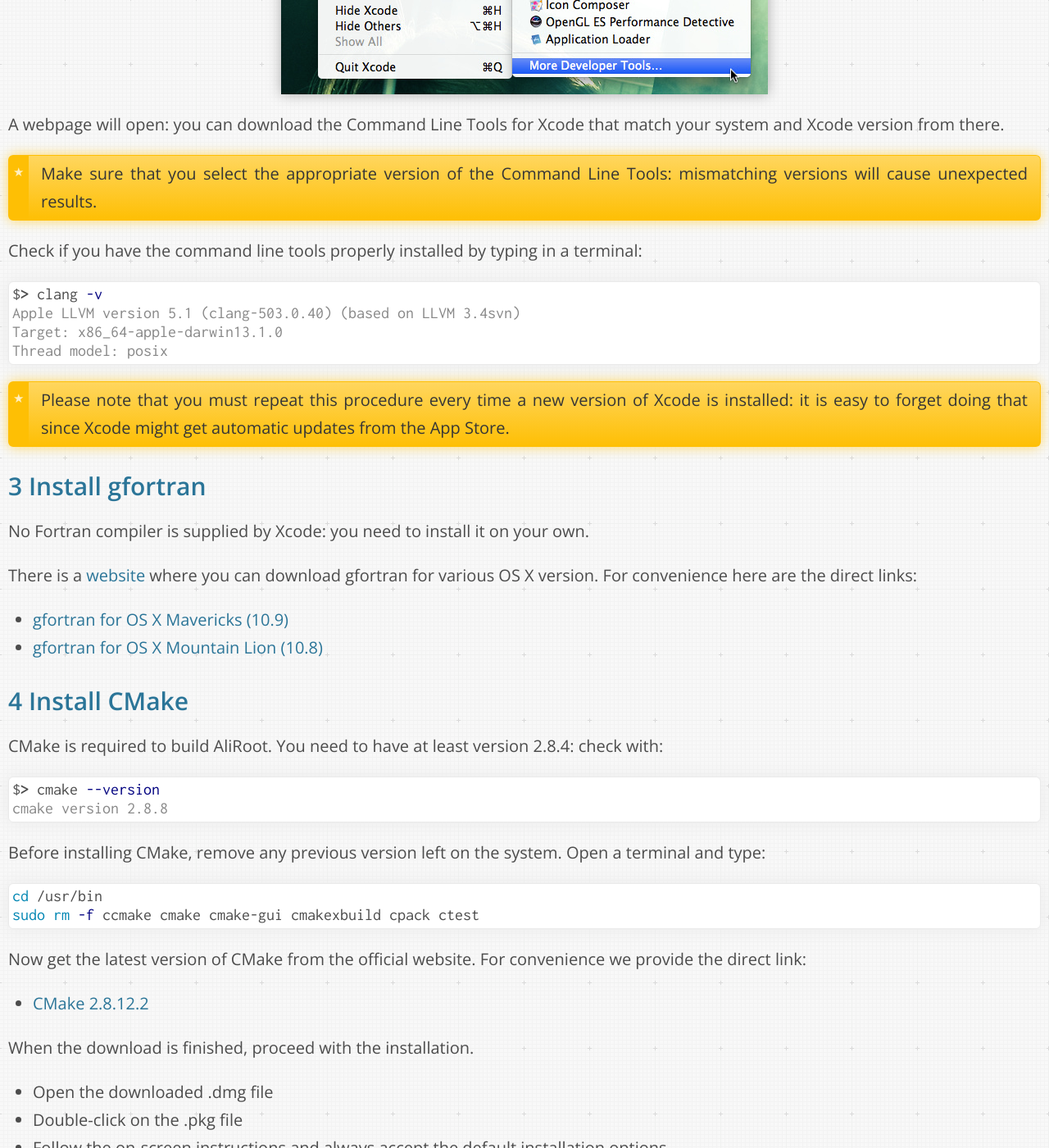
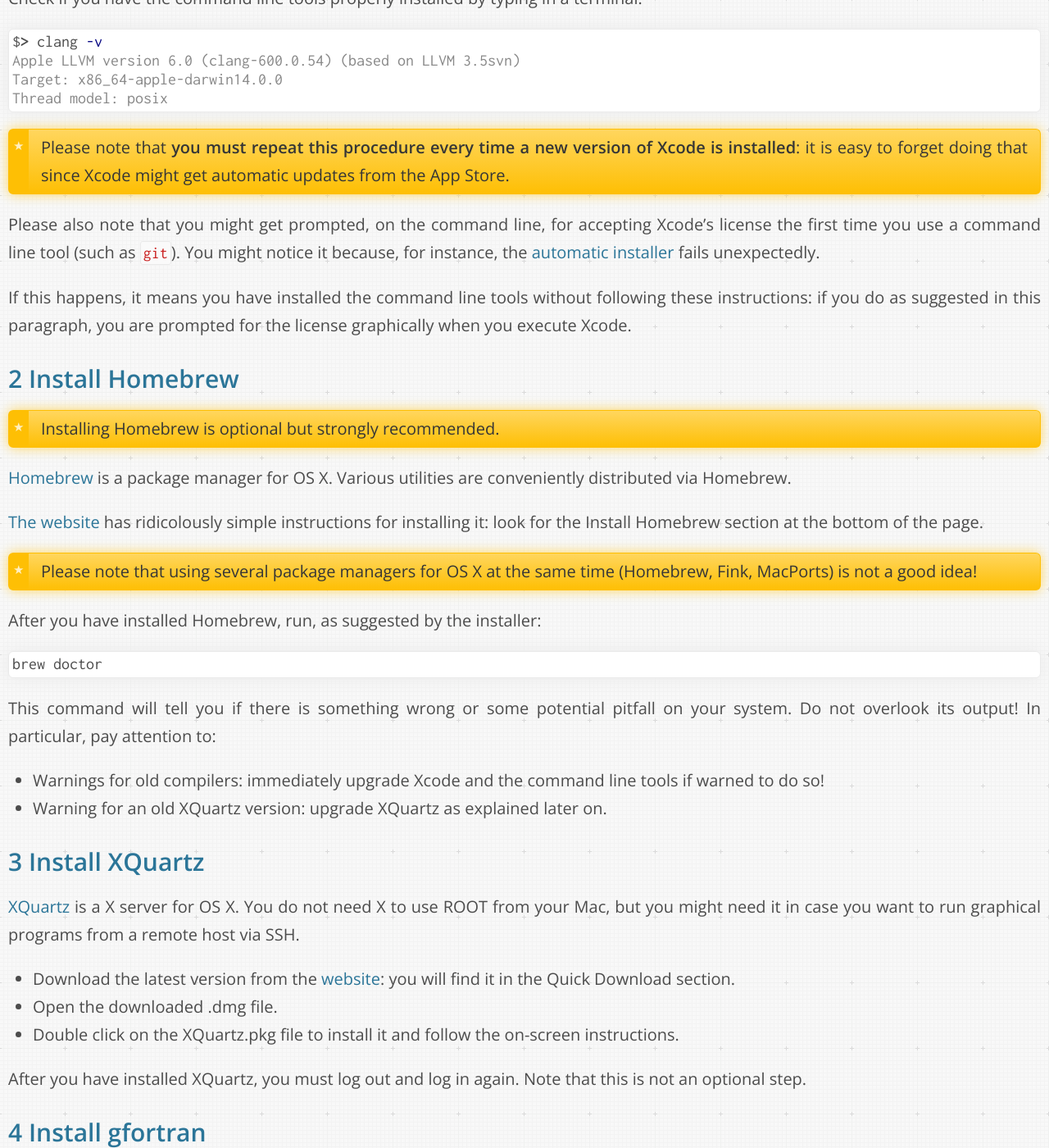
Before and after one commit to dberzano/dberzano.github.io, a Jekyll site: the page built from alice/install-aliroot/prereq-osx.md, in a window 1280 px wide and 1400 px high, scrolled down 1762 px. Shown: the whole window at 82% size. Built offline with Jekyll 4.4.1, drawn with Linux system fonts in a browser that asks for light colours; Markdown is read by kramdown in place of the engine named in the settings; some of the changed text lies outside the part shown.

Commit message:
AliInst: Homebrew par before everything else

````diff
--- a/alice/install-aliroot/prereq-osx.md
+++ b/alice/install-aliroot/prereq-osx.md
@@ -38,14 +20,15 @@
 * Search for Xcode
 * Click on Install *(the installation is free)*
 
-> If you are using OS X Mavericks, you need to upgrade to Xcode 5.
-> Previous versions of Xcode will not work on Mavericks.
+Normally a new version of Xcode is released with a new version of OS
+X. If you have just upgraded OS X, check if a new version of Xcode is
+available from the App Store and **update it**.
 
 
 ### Command Line Tools
 
-Command line tools (such as `make` or `clang`) are not immediately
-available after installing or upgrading Xcode.
+Command line developer tools (such as `make`) are not available right
+after installing or upgrading Xcode.
 
 * Open Xcode
 * Click on the **Xcode** boldface menu next to the apple sign
@@ -65,14 +48,73 @@
 
 ```console
 $> clang -v
-Apple LLVM version 5.1 (clang-503.0.40) (based on LLVM 3.4svn)
-Target: x86_64-apple-darwin13.1.0
+Apple LLVM version 6.0 (clang-600.0.54) (based on LLVM 3.5svn)
+Target: x86_64-apple-darwin14.0.0
 Thread model: posix
 ```
 
-> Please note that you must repeat this procedure every time a new
-> version of Xcode is installed: it is easy to forget doing that since
-> Xcode might get automatic updates from the App Store.
+> Please note that **you must repeat this procedure every time a new
+> version of Xcode is installed**: it is easy to forget doing that
+> since Xcode might get automatic updates from the App Store.
+
+Please also note that you might get prompted, on the command line, for
+accepting Xcode's license the first time you use a command line tool
+(such as `git`). You might notice it because, for instance, the
+[automatic installer](../auto) fails unexpectedly.
+
+If this happens, **it means you have installed the
+command line tools without following these instructions**: if you do
+as suggested in this paragraph, you are prompted for the license
+**graphically** when you execute Xcode.
+
+
+Install Homebrew
+----------------
+
+> Installing Homebrew is optional but strongly recommended.
+
+[Homebrew](http://brew.sh) is a package manager for OS X. Various
+utilities are conveniently distributed via Homebrew.
+
+[The website](http://brew.sh) has ridicolously simple instructions for
+installing it: look for the **Install Homebrew** section at the bottom
+of the page.
+
+> Please note that using several package managers for OS X at the same
+> time (Homebrew, Fink, MacPorts) is not a good idea!
+
+After you have installed Homebrew, run, as suggested by the installer:
+
+```bash
+brew doctor
+```
+
+This command will tell you if there is something wrong or some
+potential pitfall on your system. **Do not overlook its output!** In
+particular, pay attention to:
+
+* Warnings for old compilers: **immediately upgrade Xcode and the
+  command line tools** if warned to do so!
+* Warning for an old XQuartz version: **upgrade XQuartz** as explained
+  later on.
+
+
+Install XQuartz
+---------------
+
+[XQuartz](http://xquartz.macosforge.org/) is a X server for OS X. You
+do not need X to use ROOT from your Mac, but you might need it in case
+you want to run graphical programs from a remote host via SSH.
+
+* Download the latest version from the
+  [website](http://xquartz.macosforge.org/): you will find it in the
+  **Quick Download** section.
+* Open the downloaded **.dmg** file.
+* Double click on the **XQuartz.pkg** file to install it and follow the
+  on-screen instructions.
+
+After you have installed XQuartz, you must log out and log in again.
+Note that this is not an optional step.
 
 
 Install gfortran
````
Also changed, not shown: other parts of alice/install-aliroot/prereq-osx.md (+0 -31 lines).
